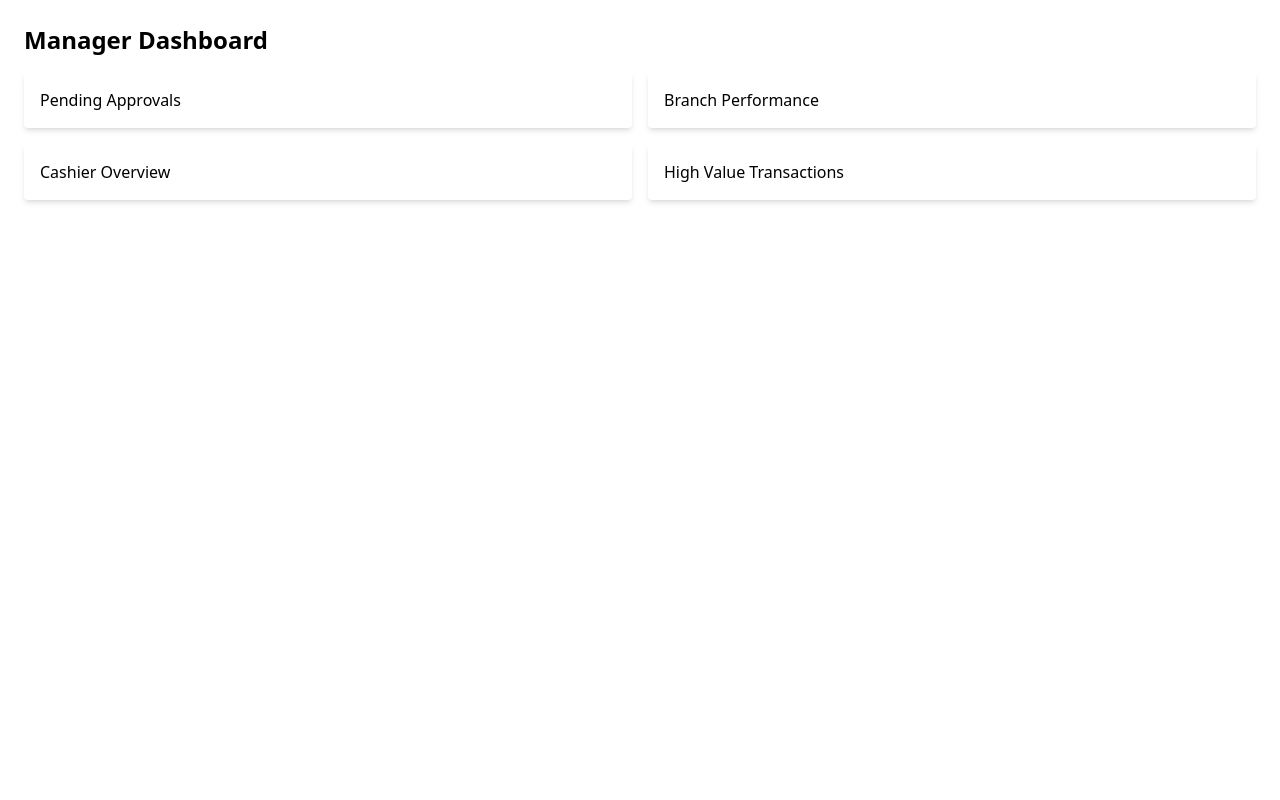
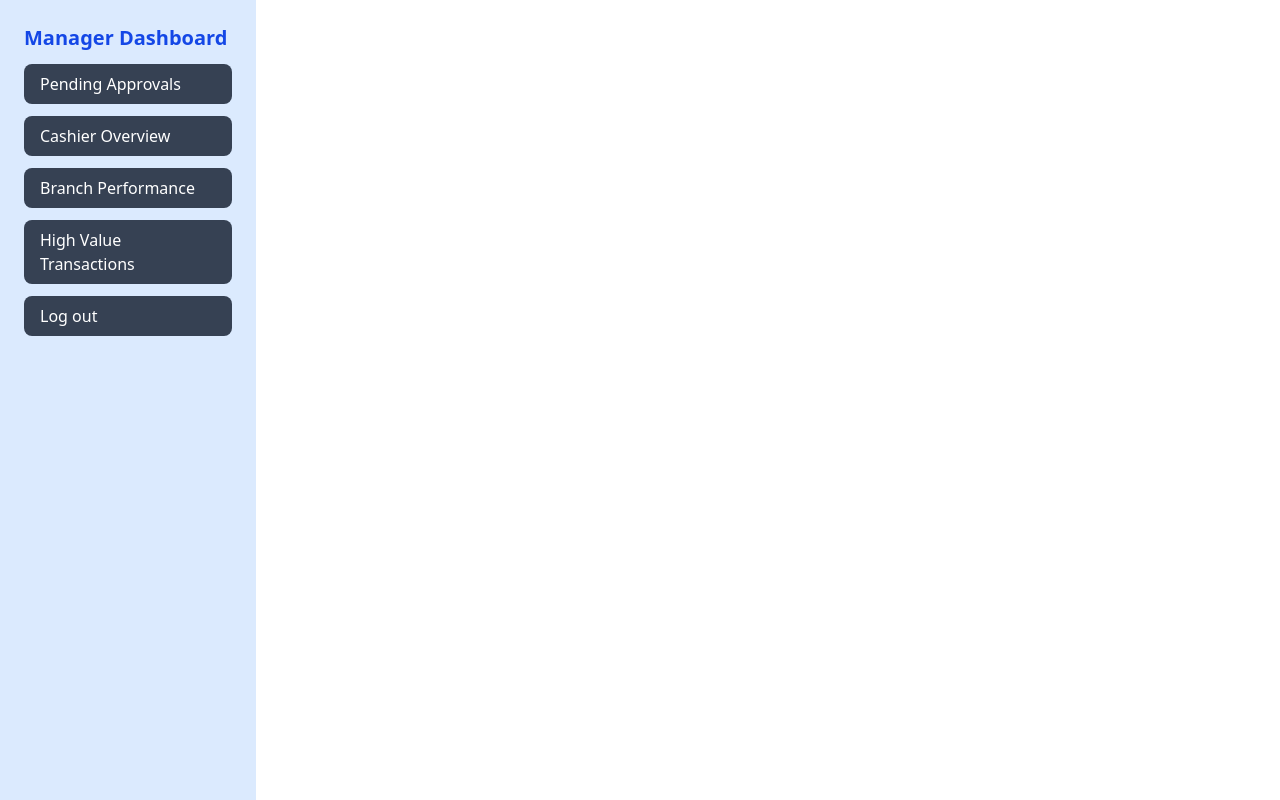
Before and after one commit to nishan-khiva/Bank-App, a React (Vite) app in the folder fronted/: page /manager in a window 1280 px wide. Built offline with nearby package versions, Linux system fonts and the light colour scheme.

Commit message:
first commit

```diff
--- a/fronted/index.html
+++ b/fronted/index.html
@@ -2,7 +2,7 @@
 <html lang="en">
   <head>
     <meta charset="UTF-8" />
-    <link rel="icon" type="image/svg+xml" href="/vite.svg" />
+    <link rel="icon" type="image/jpg+xml" href="/banklogo.jpg" />
     <meta name="viewport" content="width=device-width, initial-scale=1.0" />
     <title>Safe-Bank</title>
     <link rel="stylesheet" href="/src/index.css" />
--- a/fronted/src/App.jsx
+++ b/fronted/src/App.jsx
@@ -2,7 +2,6 @@ import { BrowserRouter as Router, Routes, Route } from 'react-router-dom';
 
 import Login from "./Pages/LoginPage"
 import PageNotFound from './Pages/PageNotFound';
-import ManagerDashboard from './Pages/manager/Dashboard'
 import ProtectedRoute from './Components/ProtectRoute';
 
 //Admin pages
@@ -21,7 +20,8 @@ import CusDashboard from './Pages/customer/Dashboard';
 // Cashier pages
 import CashierDashboard from './Pages/cashier/CashierDashboard';
 
-
+//Manager pages
+import ManagerDashboard from './Pages/manager/ManagerDashboard';
 
 
 function App() {
--- a/fronted/src/Pages/LoginPage.jsx
+++ b/fronted/src/Pages/LoginPage.jsx
@@ -3,7 +3,7 @@ import { useNavigate } from 'react-router-dom';
 import axios from "axios";
 
 const Login = () => {
-  const [loginType, setLoginType] = useState('customer');
+  const [loginType, setLoginType] = useState('employee');
   const [custumerId, setCustumerId] = useState('');
   const [employeeId, setEmployeeId] = useState('');
   const [password, setPassword] = useState('');
--- a/fronted/src/Pages/admin/NewEmployee.jsx
+++ b/fronted/src/Pages/admin/NewEmployee.jsx
@@ -97,7 +97,7 @@ const EmployeeList = () => {
 
       {/* Modal */}
       {showForm && (
-        <div className="fixed inset-0 bg-black bg-opacity-40 flex items-center justify-center z-50">
+        <div className="fixed inset-0  bg-opacity-40 flex items-center justify-center z-50">
           <div className="bg-white p-6 rounded shadow w-full max-w-md relative">
             <button
               onClick={() => setShowForm(false)}
--- a/fronted/src/Pages/manager/Approvels.jsx
+++ b/fronted/src/Pages/manager/Approvels.jsx
@@ -0,0 +1,78 @@
+import React, { useState } from 'react'
+
+const AccountApprovals = () => {
+  const [requests, setRequests] = useState([
+    {
+      id: 1,
+      customerName: "Ravi Kumar",
+      accountType: "Savings",
+      appliedOn: "2025-06-20",
+      status: "Pending"
+    },
+    {
+      id: 2,
+      customerName: "Neha Singh",
+      accountType: "Current",
+      appliedOn: "2025-06-21",
+      status: "Pending"
+    }
+  ])
+
+  const handleApprove = (id) => {
+    setRequests(prev =>
+      prev.map(req =>
+        req.id === id ? { ...req, status: "Approved" } : req
+      )
+    )
+  }
+
+  const handleReject = (id) => {
+    setRequests(prev =>
+      prev.map(req =>
+        req.id === id ? { ...req, status: "Rejected" } : req
+      )
+    )
+  }
+
+  return (
+    <div className="p-6 max-w-4xl mx-auto">
+      <h2 className="text-2xl font-bold mb-4">New Account Approvals</h2>
+
+      {requests.map(req => (
+        <div key={req.id} className="bg-white p-4 shadow rounded mb-4 flex justify-between items-center border">
+          <div>
+            <h3 className="text-lg font-semibold">{req.customerName}</h3>
+            <p className="text-sm">Account Type: {req.accountType}</p>
+            <p className="text-sm text-gray-500">Applied on: {req.appliedOn}</p>
+            <p className={`text-sm mt-1 font-medium ${
+              req.status === 'Approved' ? 'text-green-600' :
+              req.status === 'Rejected' ? 'text-red-600' :
+              'text-yellow-600'
+            }`}>
+              Status: {req.status}
+            </p>
+          </div>
+
+          {req.status === "Pending" && (
+            <div className="flex gap-2">
+              <button
+                onClick={() => handleApprove(req.id)}
+                className="bg-green-500 text-white px-4 py-2 rounded hover:bg-green-600"
+              >
+                Approve
+              </button>
+              <button
+                onClick={() => handleReject(req.id)}
+                className="bg-red-500 text-white px-4 py-2 rounded hover:bg-red-600"
+              >
+                Reject
+              </button>
+            </div>
+          )}
+        </div>
+      ))}
+    </div>
+  )
+}
+
+export default AccountApprovals
--- a/fronted/src/Pages/manager/Dashboard.jsx
+++ /dev/null
@@ -1,18 +0,0 @@
-// src/pages/manager/Dashboard.jsx
-import React from 'react';
-
-const ManagerDashboard = () => {
-  return (
-    <div className="p-6">
-      <h1 className="text-2xl font-bold mb-4">Manager Dashboard</h1>
-      <div className="grid grid-cols-2 gap-4">
-        <div className="bg-white shadow-md p-4 rounded">Pending Approvals</div>
-        <div className="bg-white shadow-md p-4 rounded">Branch Performance</div>
-        <div className="bg-white shadow-md p-4 rounded">Cashier Overview</div>
-        <div className="bg-white shadow-md p-4 rounded">High Value Transactions</div>
-      </div>
-    </div>
-  );
-};
-
-export default ManagerDashboard;
--- /dev/null
+++ b/fronted/src/Pages/manager/ManagerDashboard.jsx
@@ -0,0 +1,46 @@
+import React from 'react';
+import { useState } from 'react';
+import { useNavigate } from 'react-router-dom';
+import Approvels from './Approvels';
+
+const ManagerDashboard = () => {
+  const [activeTab, setActiveTab] = useState(" ");
+  const navigate = useNavigate();
+  return (
+    <div className=" flex min-h-screen">
+      {/* Sidebar */}
+      <div className="w-64 min-h-screen bg-blue-100 text-white p-6 space-y-1">
+        <h1 className="text-xl font-bold  text-blue-700 ">Manager Dashboard</h1>
+        {["Pending Approvals", "Cashier Overview", "Branch Performance", "High Value Transactions"].map(tab => (
+          <button
+            key={tab}
+            onClick={() => setActiveTab(tab)}
+            className="w-full text-left px-4 py-2 rounded-lg bg-gray-700 hover:bg-gray-600 transition mt-2"
+          >
+            {tab === "Pending Approvals" && "Pending Approvals"}
+            {tab === "Cashier Overview" && "Cashier Overview"}
+            {tab === "Branch Performance" && "Branch Performance"}
+            {tab === "High Value Transactions" && "High Value Transactions"}
+          </button>
+        ))}
+        <button
+          onClick={() => {
+            localStorage.removeItem('emplytoken');
+            localStorage.removeItem('role');
+            navigate('/login');
+          }}
+          className="w-full text-left px-4 py-2 rounded-lg bg-gray-700 hover:bg-gray-600 transition mt-2"
+        >
+          Log out
+        </button>
+      </div>
+
+      {/* Main Content */}
+      <div className="grid grid-cols-2 gap-4">
+          {activeTab === "Pending Approvals" && <Approvels />}
+      </div>
+    </div>
+  );
+};
+
+export default ManagerDashboard;
```
Also changed, not shown: fronted/src/assets/cashier.png (added).
